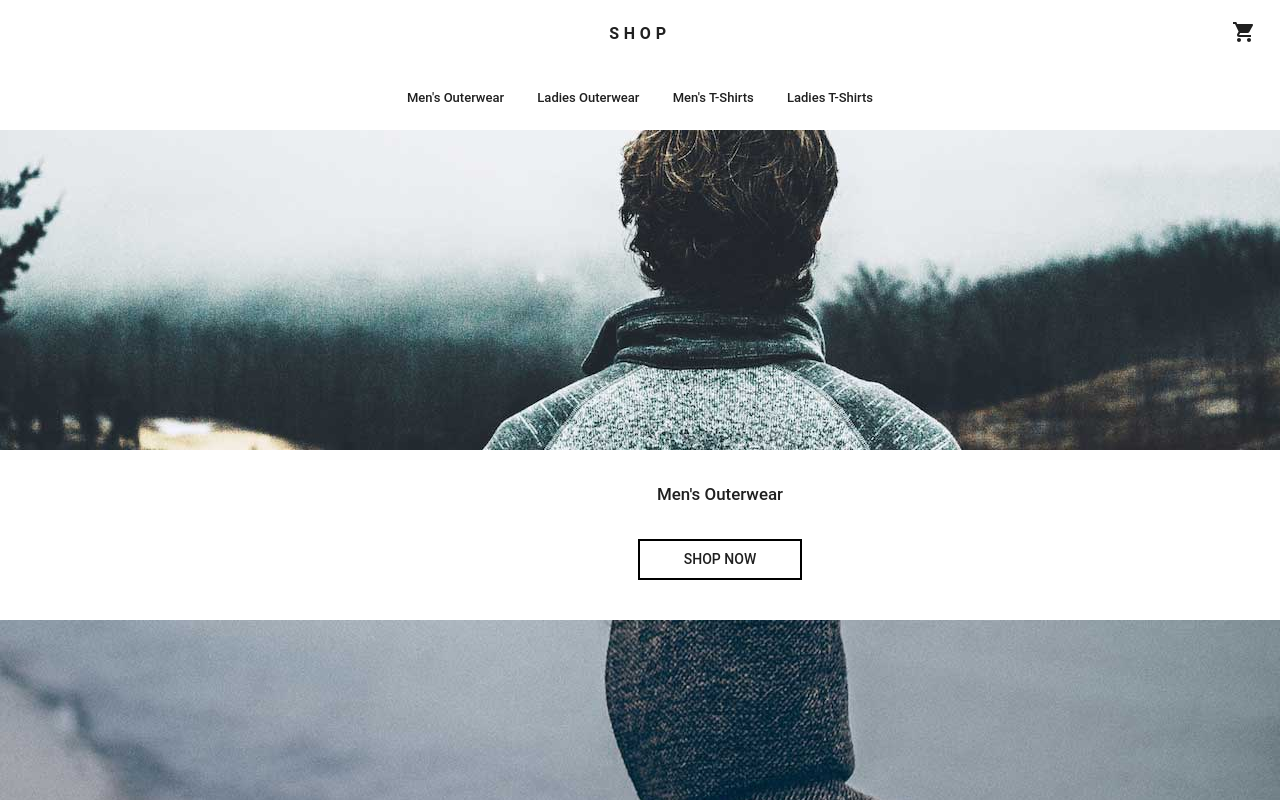
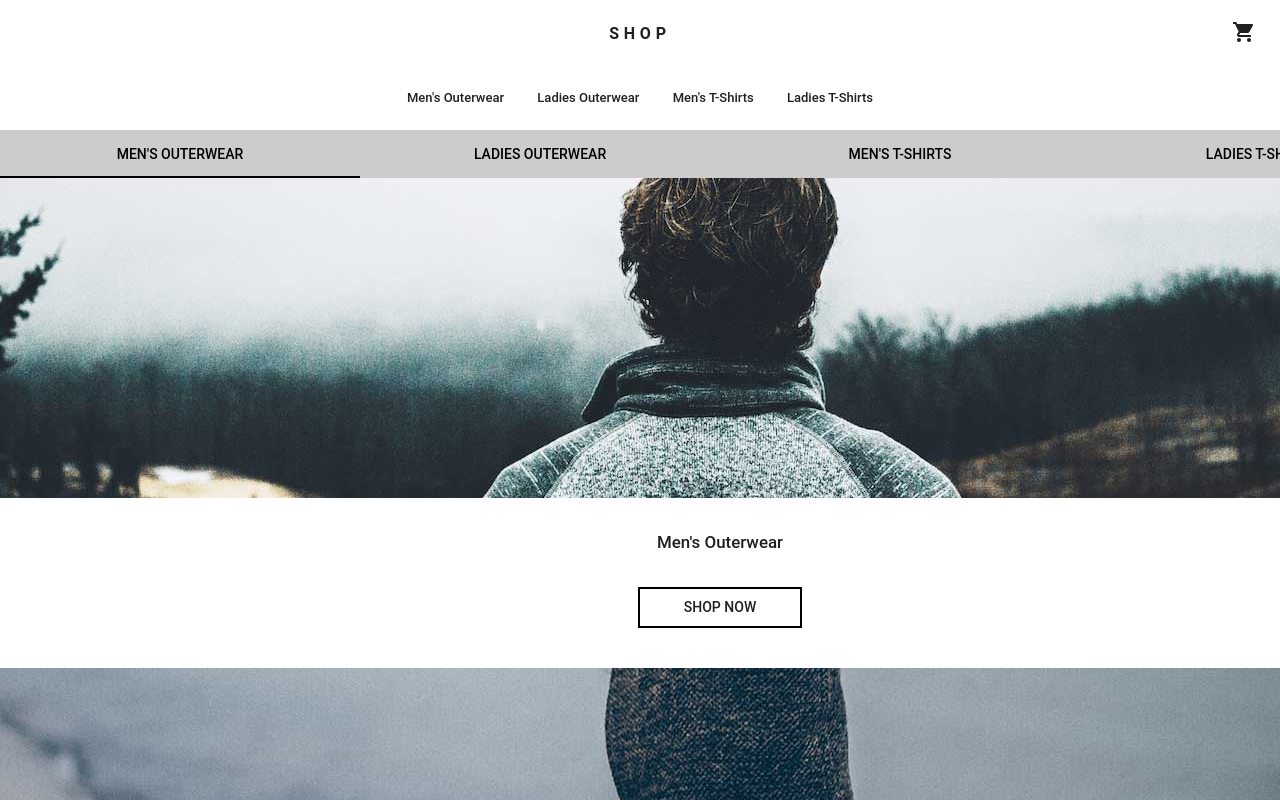
Before and after one commit to Gizzz/wear-shop-app, a React app: page / in a window 1280 px wide. Shown: the top 800 px of the page. Built offline with nearby package versions, Linux system fonts and the light colour scheme; a web font is replaced by a local one; what react-tap-event-plugin would draw is missing.

Commit message:
(in prog) add tab component to header, try stylization

```diff
--- a/frontend/Header.js
+++ b/frontend/Header.js
@@ -1,5 +1,6 @@
 import React from "react";
 import { Link, NavLink } from "react-router-dom";
+import {Tabs, Tab} from "material-ui/Tabs";
 
 const Header = () => (
 	<header className="page">
@@ -18,8 +19,32 @@ const Header = () => (
 				<li><NavLink to="/list/ladies_tshirts" isActive={ checkLadiesTshirts }>Ladies T-Shirts</NavLink></li>
 			</ul>
 		</nav>
+		<div style={{ width: "1440px", margin: "auto" }}>
+			<Tabs
+				inkBarStyle={{ backgroundColor: "black" }}
+				tabItemContainerStyle={{ backgroundColor: "#ccc" }}
+				initialSelectedIndex={ getSelectedTabIndex() }
+			>
+				<Tab label="Men's Outerwear" style={{ color: "black" }}>
+				</Tab>
+				<Tab label="Ladies Outerwear" style={{ color: "black" }}>
+				</Tab>
+				<Tab label="Men's T-Shirts" style={{ color: "black" }}>
+				</Tab>
+				<Tab label="Ladies T-Shirts" style={{ color: "black" }}>
+				</Tab>
+			</Tabs>
+		</div>
 	</header>
 );
+
+function getSelectedTabIndex() {
+	const pathname = window.location.pathname;
+
+	if (pathname.startsWith("/list/ladies_outerwear")) return 1;
+
+	return 0;
+}
 
 function isNavigationVisible() {
 	const pathname = window.location.pathname;
```
